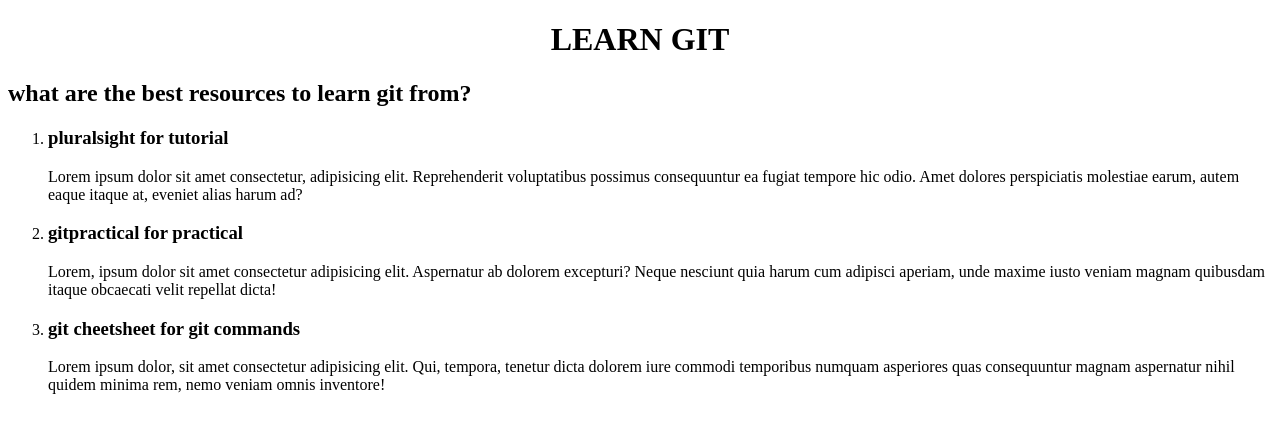
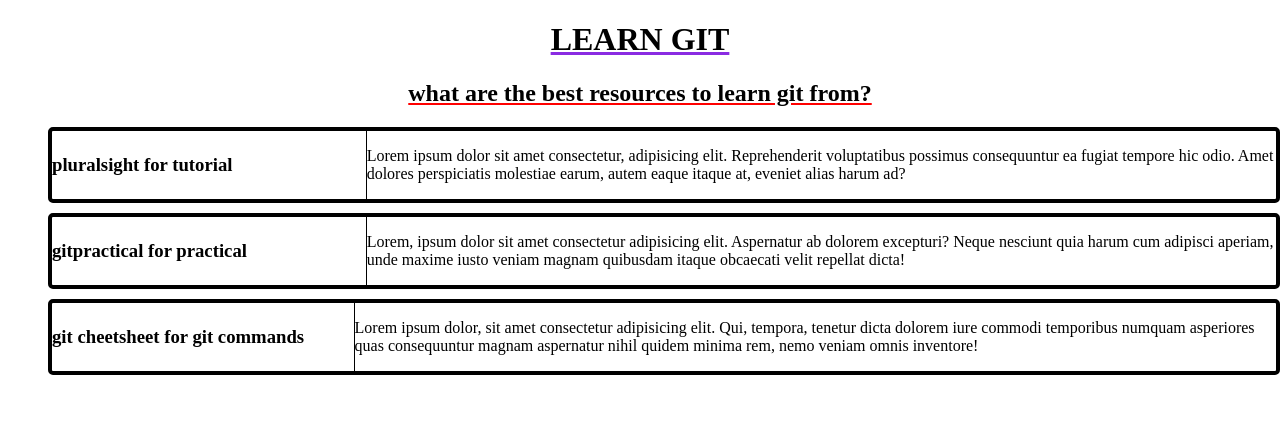
Before and after one commit to Mohammedareebali/learn-git, a plain HTML site: page index.html in a window 1280 px wide. Drawn offline with Linux system fonts and the light colour scheme.

Commit message:
html and css page

```diff
--- a/index.html
+++ b/index.html
@@ -10,13 +10,23 @@
 <body>
     <h1>LEARN GIT</h1>
     <h2>what are the best resources to learn git from?</h2>
-<ol>
-    <li><h3>pluralsight for tutorial</h3></li>
-    <p>Lorem ipsum dolor sit amet consectetur, adipisicing elit. Reprehenderit voluptatibus possimus consequuntur ea fugiat tempore hic odio. Amet dolores perspiciatis molestiae earum, autem eaque itaque at, eveniet alias harum ad?</p>
-    <li><h3>gitpractical for practical</h3></li>
+<div class="info">
+    <ol>
+        <div class="box">
+            <li >
+                 <h3>pluralsight for tutorial</h3>
+                </li>
+            <p>Lorem ipsum dolor sit amet consectetur, adipisicing elit. Reprehenderit voluptatibus possimus consequuntur ea fugiat tempore hic odio. Amet dolores perspiciatis molestiae earum, autem eaque itaque at, eveniet alias harum ad?</p>
+            </div>
+            <div class="box">
+    <li ><h3>gitpractical for practical</h3></li>
     <p>Lorem, ipsum dolor sit amet consectetur adipisicing elit. Aspernatur ab dolorem excepturi? Neque nesciunt quia harum cum adipisci aperiam, unde maxime iusto veniam magnam quibusdam itaque obcaecati velit repellat dicta!</p>
-    <li><h3>git cheetsheet for git commands</h3></li>
+    </div>
+    <div class="box">
+        <li ><h3>git cheetsheet for git commands</h3></li>
 <p>Lorem ipsum dolor, sit amet consectetur adipisicing elit. Qui, tempora, tenetur dicta dolorem iure commodi temporibus numquam asperiores quas consequuntur magnam aspernatur nihil quidem minima rem, nemo veniam omnis inventore!</p>
+</div>
 </ol>
+</div>
 </body>
 </html>
--- a/style.css
+++ b/style.css
@@ -1,3 +1,23 @@
-h1{
+h1 {
+    text-align: center;
+    text-decoration:underline blueviolet;
+}
+h2{
+    text-align: center;
+    text-decoration: underline red;
+}
+.box{
+    border: 4px solid black;
+    border-radius: 5px;
+    margin: 10px 0;
+    display: flex;
+    width: 100%;
+}
+li{
+    display: flex;
+    list-style: none;
+    border-right: 1px solid;
+    width: 500px;
+    align-items: center;
     text-align: center;
 }
```
